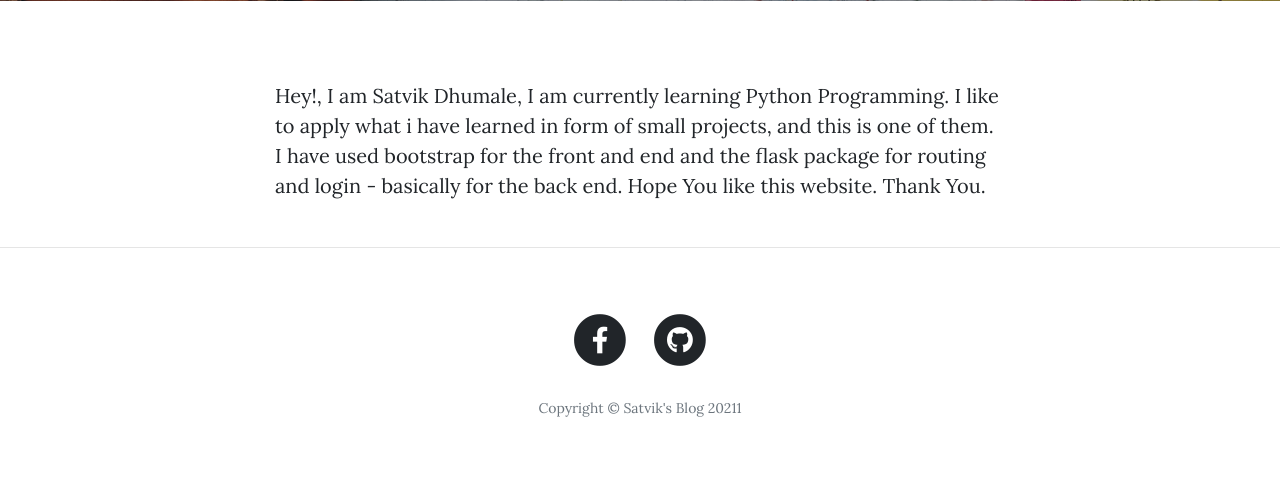
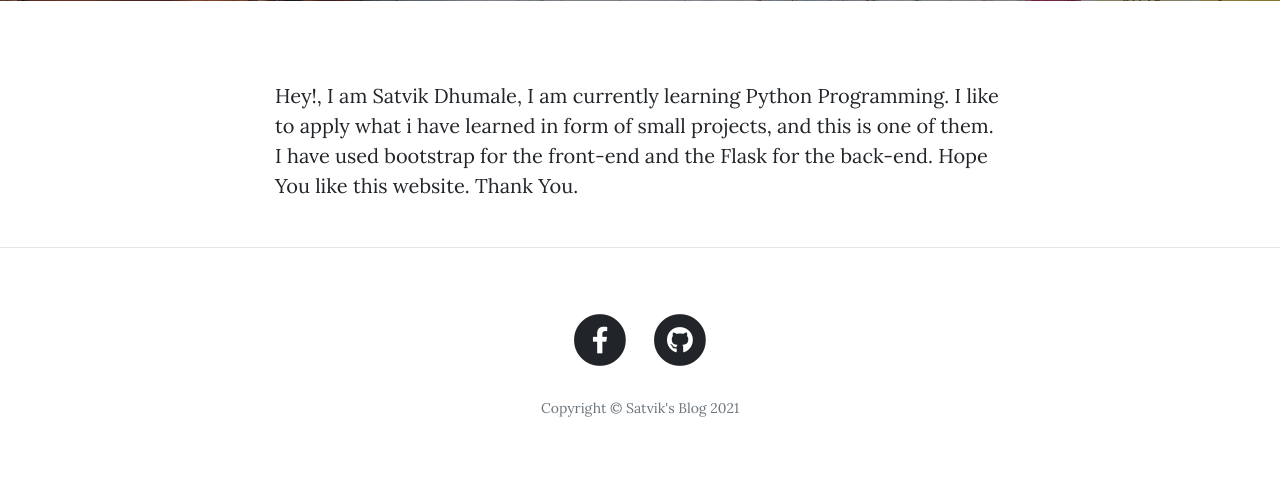
Before and after one commit to satvikdhumale/Test-Blog-Website, a Flask app: page /about in a window 1280 px wide. Shown: the part 531-1015 px from the top of the page. Run offline with Flask 2, Linux system fonts and the light colour scheme; some libraries are stand-ins or nearby versions.

Commit message:
Fix Typos

```diff
--- a/templates/about.html
+++ b/templates/about.html
@@ -20,8 +20,8 @@
     <div class="row">
       <div class="col-lg-8 col-md-10 mx-auto">
          <p>Hey!, I am Satvik Dhumale, I am currently learning Python Programming. I like to apply what i have learned
-         in form of small projects, and this is one of them. I have used bootstrap for the front and end and the flask package
-         for routing and login - basically for the back end. Hope You like this website. Thank You.
+         in form of small projects, and this is one of them. I have used bootstrap for the front-end and the Flask
+         for the back-end. Hope You like this website. Thank You.
          </p>
       </div>
     </div>
--- a/templates/footer.html
+++ b/templates/footer.html
@@ -22,7 +22,7 @@
               </a>
             </li>
           </ul>
-          <p class="copyright text-muted">Copyright &copy; Satvik's Blog 20211</p>
+          <p class="copyright text-muted">Copyright &copy; Satvik's Blog 2021</p>
         </div>
       </div>
     </div>
```
